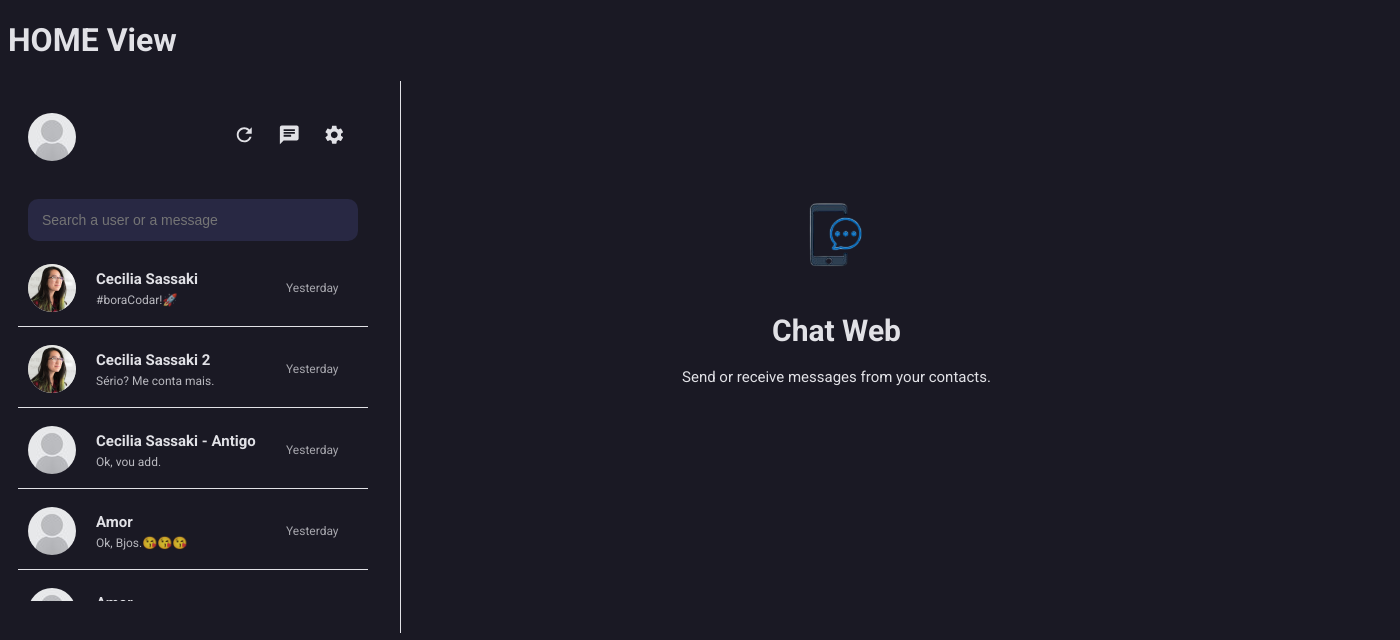
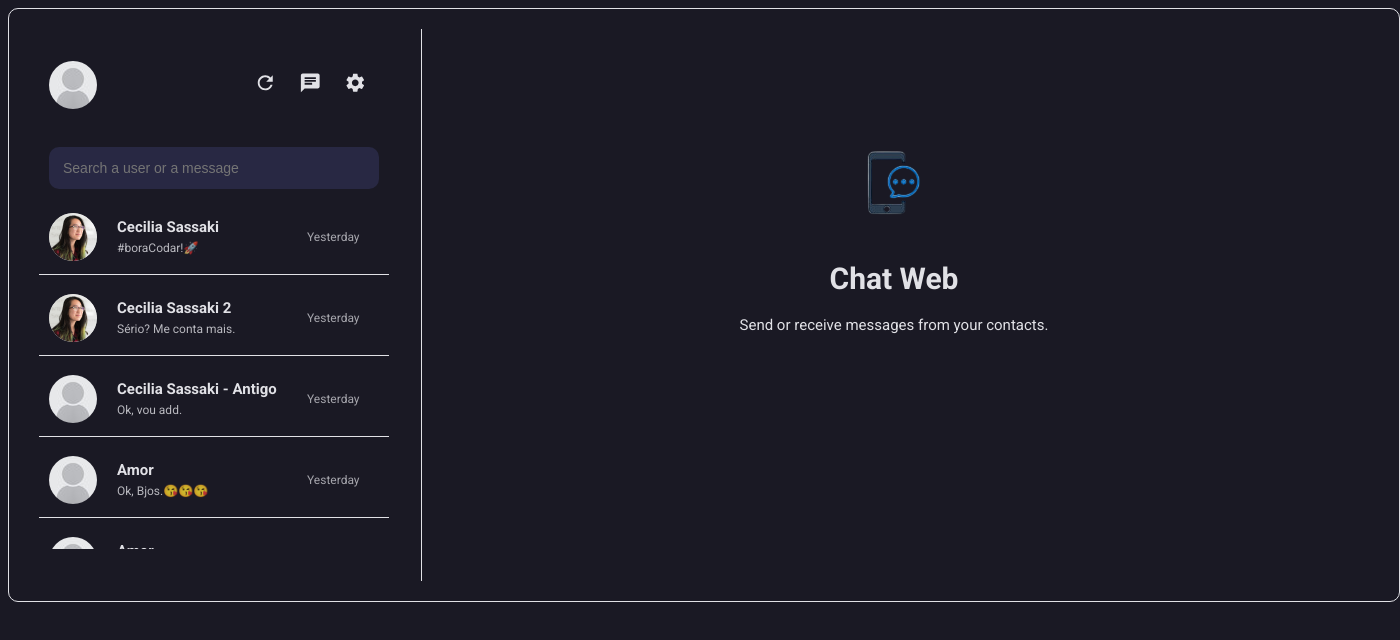
Before and after one commit to marcusviniciusmo/Chat-Bora_Codar_Dev04, a React (Vite) app in the folder frontend/: page / in a window 1280 px wide. Shown: the top 640 px of the page, 1400 px wide, since content can reach past the window. Built offline with nearby package versions, Linux system fonts and the light colour scheme.

Commit message:
Styling Home view

```diff
--- a/frontend/src/components/Content/styles.tsx
+++ b/frontend/src/components/Content/styles.tsx
@@ -1,9 +1,9 @@
 import styled from "styled-components";
 
 export const Container = styled.div`
-  width: 102.4rem;
+  width: 88rem;
   height: 63rem;
-  padding: 3.2rem 7.2rem;
+  padding: 3.2rem;
   border-radius: 0.8rem 0.8rem 0rem 0rem;
   display: flex;
   flex-direction: column;
--- a/frontend/src/views/Home/index.tsx
+++ b/frontend/src/views/Home/index.tsx
@@ -1,11 +1,11 @@
 import { Chat } from "../../components/Chat";
+import { Container } from './styles';
 
 export function Home() {
   return (
-    <>
-      <h1>HOME View</h1>
+    <Container>
 
-      <Chat />
-    </>
-  );
+    <Chat />
+    </Container>
+  )
 };
--- /dev/null
+++ b/frontend/src/views/Home/styles.tsx
@@ -0,0 +1,10 @@
+import styled from "styled-components";
+
+export const Container = styled.div`
+  width: 135rem;
+  height: 55.2rem;
+  margin: 0 auto;
+  padding: 2rem;
+  border: 0.01rem solid var(--border-color);
+  border-radius: 1rem;
+`;
```
